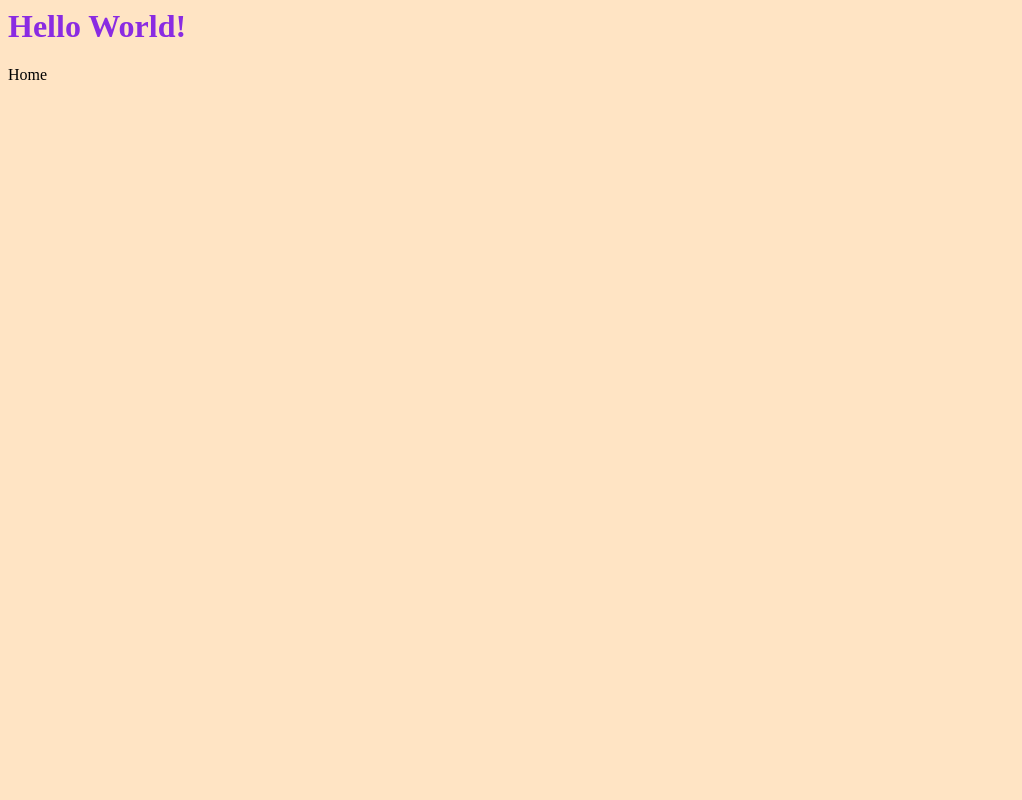
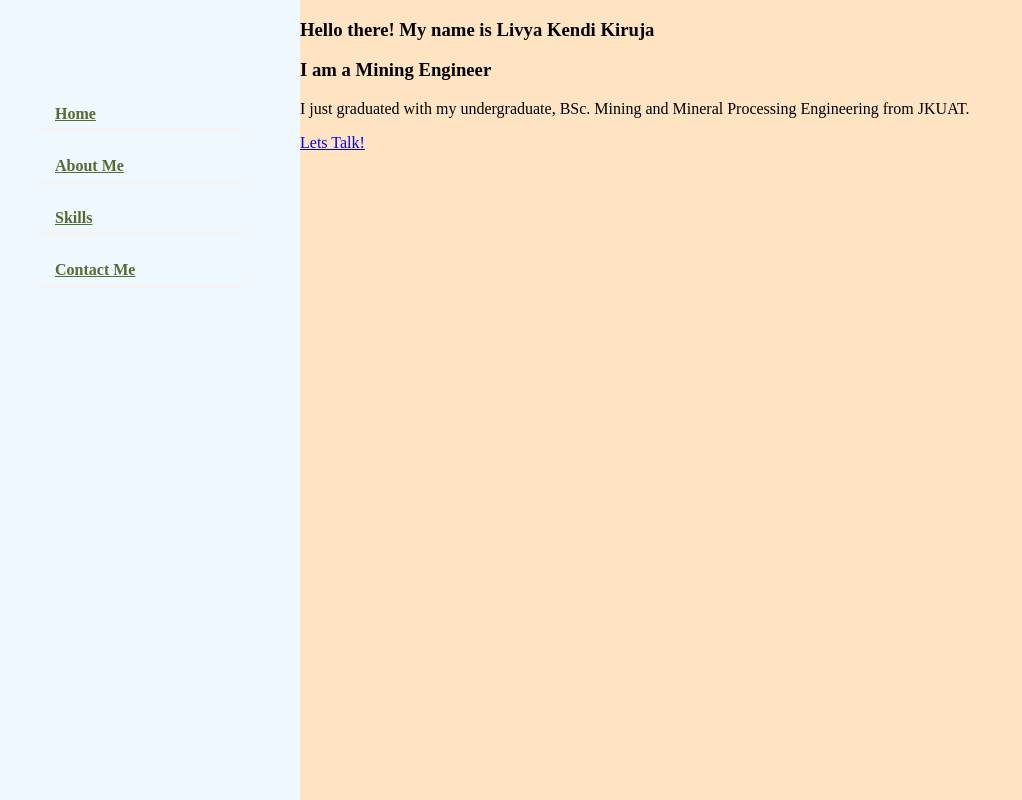
Before and after one commit to livya-kendi/MY-PORTFOLIO, a plain HTML site: page index.html in a window 1280 px wide. Shown: the whole page, without its empty margins (0-1022 px from the left). Drawn offline with Linux system fonts and the light colour scheme.

Commit message:
commit on 'main'

```diff
--- a/index.html
+++ b/index.html
@@ -11,15 +11,34 @@
     <!-- main start-->
     <div id="main">
 
-    <!--side bar start-->
-    <div id="sidebar"></div>
-    <!--side bar end-->
-    <div id = "content"></div>
-    <div id="home">
-      Home
+    <div class="sidebar">
+      <ul class="nav">
+        <li><a href="#" class="active"> Home</a></li>
+        <li><a href="#" class="active"> About Me</a></li>
+        <li><a href="#" class="active"> Skills</a></li>
+        <li><a href="#" class="active"> Contact Me</a></li>
+      </ul>
     </div>
-  </div>
-  <!-- main end-->
+
+    <div class="content">
+      <div class="container">
+        <div class="row">
+          <div class="home-info">
+            <h3 class="welcome">Hello there! My name is <span class="name"> Livya Kendi Kiruja</span></h3>
+            <h3 class="profession1"> I am a <span class="type"> Mining Engineer</span></h3>
+            <p> I just graduated with my undergraduate, BSc. Mining and Mineral Processing Engineering from JKUAT.</p>
+            <a href="#contact" class="findme"> Lets Talk!</a>
+          </div>
+          <div class="home-img">
+            <img src=""
+          </div>
+        </div>
+      </div>
+    </div>
+
+    </div>
+
+      <!-- main end-->
     <script src ="script.js"> </script>
   </body>
 </html>
--- a/style.css
+++ b/style.css
@@ -4,3 +4,51 @@ color: blueviolet;
 body{
     background-color: bisque;
 }
+
+.sidebar{
+ background-color: aliceblue;
+ width: 300px;
+ position: fixed;
+ top:0;
+ left:0;
+ z-index:10;
+ opacity: 1;
+ height: 100%;
+}
+.sidebar .nav{
+    margin-top: 100px;
+
+}
+ul{
+    list-style: none;
+}
+.content{
+    background-color: bisque;
+    height: 100%;
+    display: block;
+    position: fixed;
+    left:300px;
+    top:0;
+    right: 0;
+    opacity: 1;
+    z-index:0;
+}
+
+.sidebar .nav li {
+    margin-bottom: 20px;
+    display:block;
+}
+
+.sidebar .nav li a {
+    color:darkolivegreen;
+    font-weight: 700;
+    font-size: 16px;
+    display: block;
+    padding: 5px 15px;
+    border-bottom: 4px solid whitesmoke;
+}
+
+.sidebar .nav li a.active{
+    margin-right: 55px;
+    padding: 5px 15px;
+}
```
Also changed, not shown: images/IMG-20190129-WA0035.jpg (added), images/IMG_6927.jpg (added).
